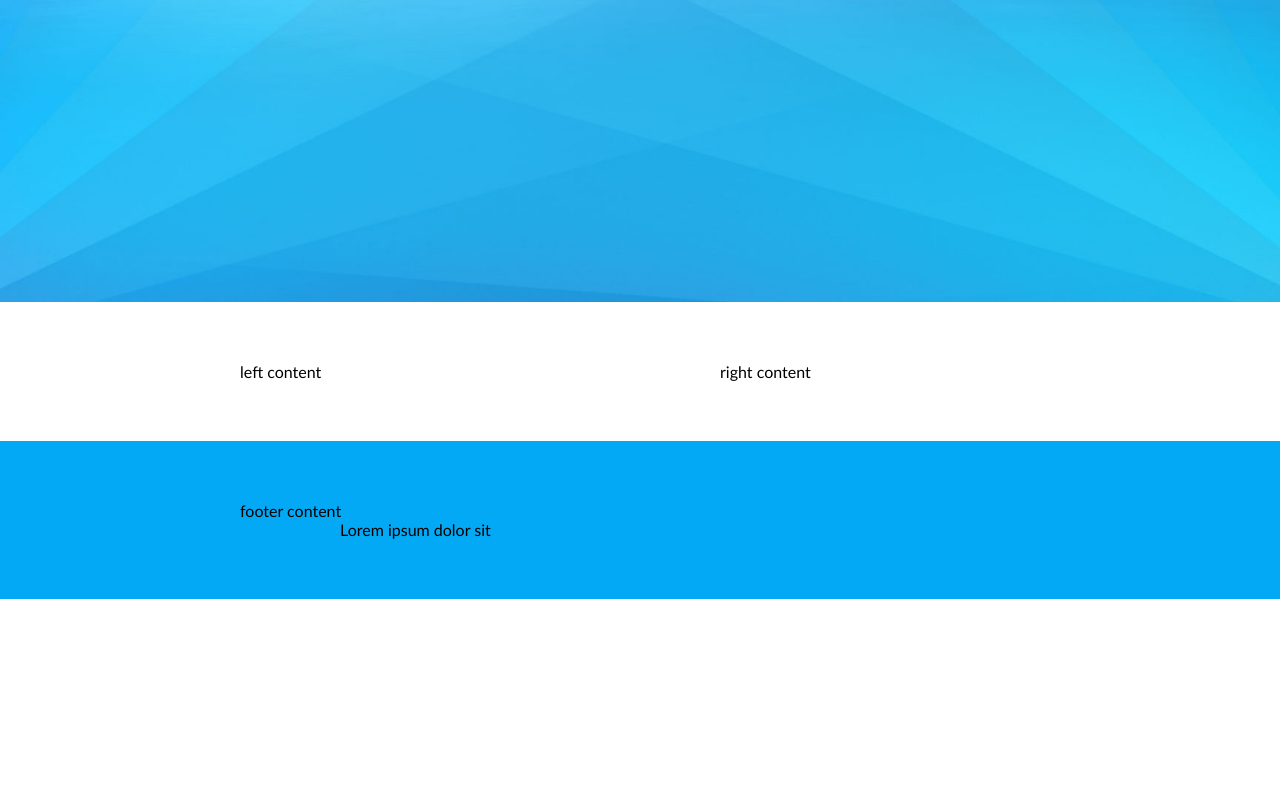
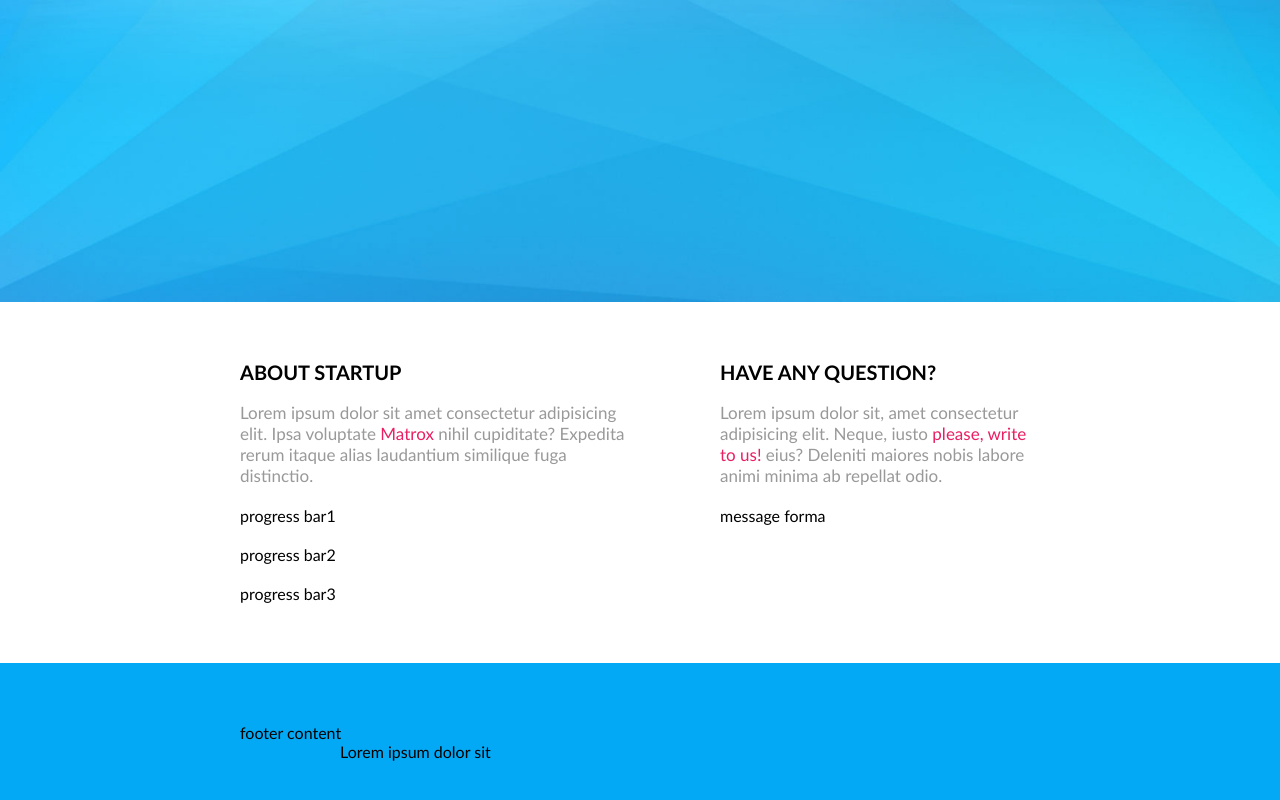
Before and after one commit to Niseme/5-coming-soon, a website: page index.html in a window 1280 px wide. Shown: the part 498-1298 px from the top of the page. Before the commit the page ends 1097 px from the top, so only its background shows below. Drawn offline with Linux system fonts and the light colour scheme.

Commit message:
main content style

```diff
--- a/css/base/variables.css
+++ b/css/base/variables.css
@@ -1,3 +1,4 @@
 :root {
   --primary-color: #03a9f4;
+  --secondary-color: #ea1e63;
 }
--- a/css/components/button.css
+++ b/css/components/button.css
@@ -0,0 +1,2 @@
+.btn {
+}
--- a/css/pages/home.css
+++ b/css/pages/home.css
@@ -46,4 +46,32 @@
 }
 
 /* MAIN CONTENT */
+.column > * {
+  margin-bottom: 20px;
+}
+.column > *:last-child {
+  margin-bottom: 0;
+}
+
+.content-title {
+  text-transform: uppercase;
+  font-size: 20px;
+
+  line-height: 20px;
+}
+.content-description {
+  font-size: 17px;
+  color: #999;
+}
+.content-description > .link {
+  color: var(--secondary-color);
+  text-decoration: none;
+}
+.content-description > .link:hover {
+  text-decoration: underline;
+}
+
+.progress-bar {
+}
+
 /* FOOTER */
--- a/index.html
+++ b/index.html
@@ -44,14 +44,34 @@
 
             </div>
 
-            <form class="form">Subscribe form</form>
+            <form class="form">Subscribe form
+            </form>
             <div class="mouse">MOUSE</div>
         </div>
     </section>
     <main class="container">
         <div class="row">
-            <div class="left">left content</div>
-            <div class="right">right content</div>
+            <div class="column left">
+                <h2 class="content-title">About startup</h2>
+                <p class="content-description">Lorem ipsum dolor sit amet consectetur adipisicing elit. Ipsa voluptate
+                    <a class="link" href="https://google.com">Matrox</a>
+                    nihil cupiditate? Expedita
+                    rerum itaque alias laudantium similique fuga distinctio.
+                </p>
+                <div class="progress-bar">progress bar1</div>
+                <div class="progress-bar">progress bar2</div>
+                <div class="progress-bar">progress bar3</div>
+            </div>
+            <div class="column right">
+                <h2 class="content-title">Have any question?</h2>
+                <p class="content-description">Lorem ipsum dolor sit, amet consectetur adipisicing elit. Neque, iusto <a
+                        class="link" href="mailto:writeme@gmaill.com">please, write to us!</a>
+                    eius? Deleniti maiores nobis
+                    labore animi minima ab repellat odio.</p>
+                <form class="form">message forma
+
+                </form>
+            </div>
         </div>
     </main>
     <footer class="container bg-primary">
```
